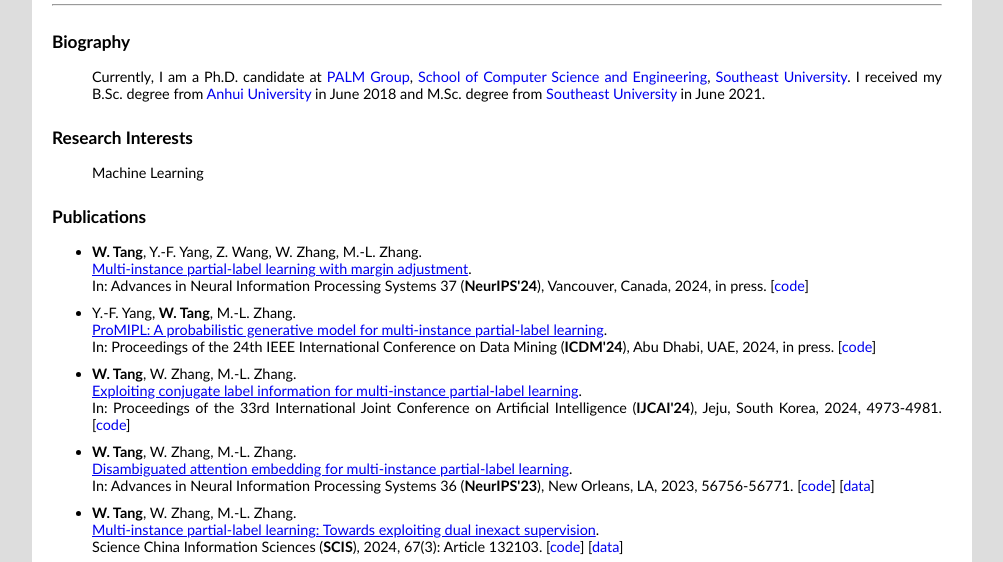
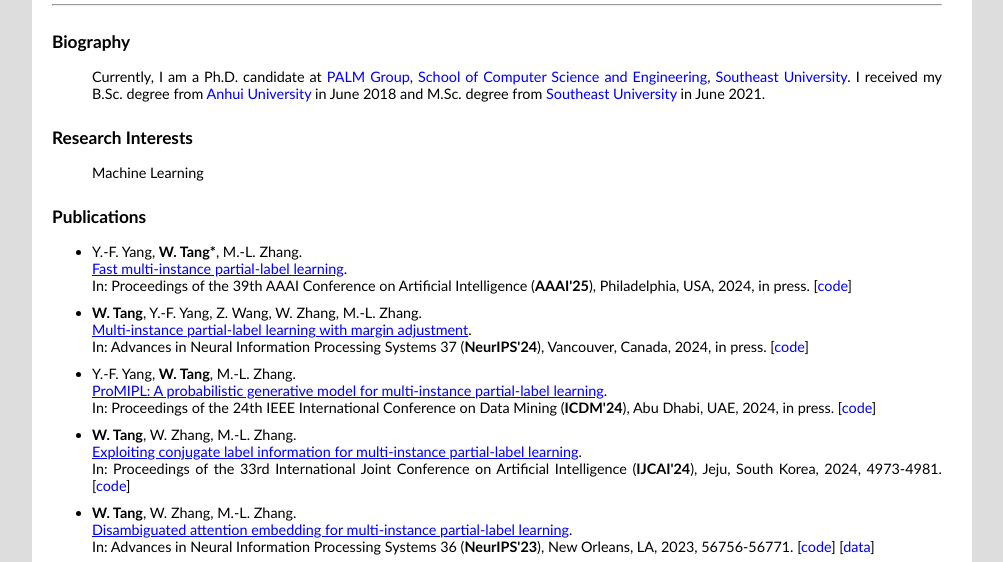
Before and after one commit to tangw-seu/tangw-seu.github.io, a plain HTML site: page index.html in a window 1280 px wide. Shown: the part 212-774 px from the top of the page, without its empty margins (138-1141 px from the left). Drawn offline with nearby package versions, Linux system fonts and the light colour scheme; some packages are replaced by stand-ins of ours.

Commit message:
20241218

```diff
--- a/index.html
+++ b/index.html
@@ -70,6 +70,11 @@
 		<h1><a name="Publications", >Publications</a></h1>
 		<ul>
 			<li class="item-gap">
+				Y.-F. Yang, <b>W. Tang*</b>, M.-L. Zhang. <br>
+				<a href="./publications/AAAI'25.pdf" target=&ldquo;blank&rdquo;><u>Fast multi-instance partial-label learning</u></a>. <br>
+				In: Proceedings of the 39th AAAI Conference on Artificial Intelligence (<b>AAAI'25</b>), Philadelphia, USA, 2024, in press. [<a href="https://github.com/yangyf22/FastMIPL" target=&ldquo;blank&rdquo;>code</a>]
+			</li>
+			<li class="item-gap">
 				<b>W. Tang</b>, Y.-F. Yang, Z. Wang, W. Zhang, M.-L. Zhang. <br>
 				<a href="./publications/NeurIPS'24.pdf" target=&ldquo;blank&rdquo;><u>Multi-instance partial-label learning with margin adjustment</u></a>. <br>
 				In: Advances in Neural Information Processing Systems 37 (<b>NeurIPS'24</b>), Vancouver, Canada, 2024, in press. [<a href="https://github.com/tangw-seu/MIPLMA" target=&ldquo;blank&rdquo;>code</a>]
```
Also changed, not shown: 1 other file.
